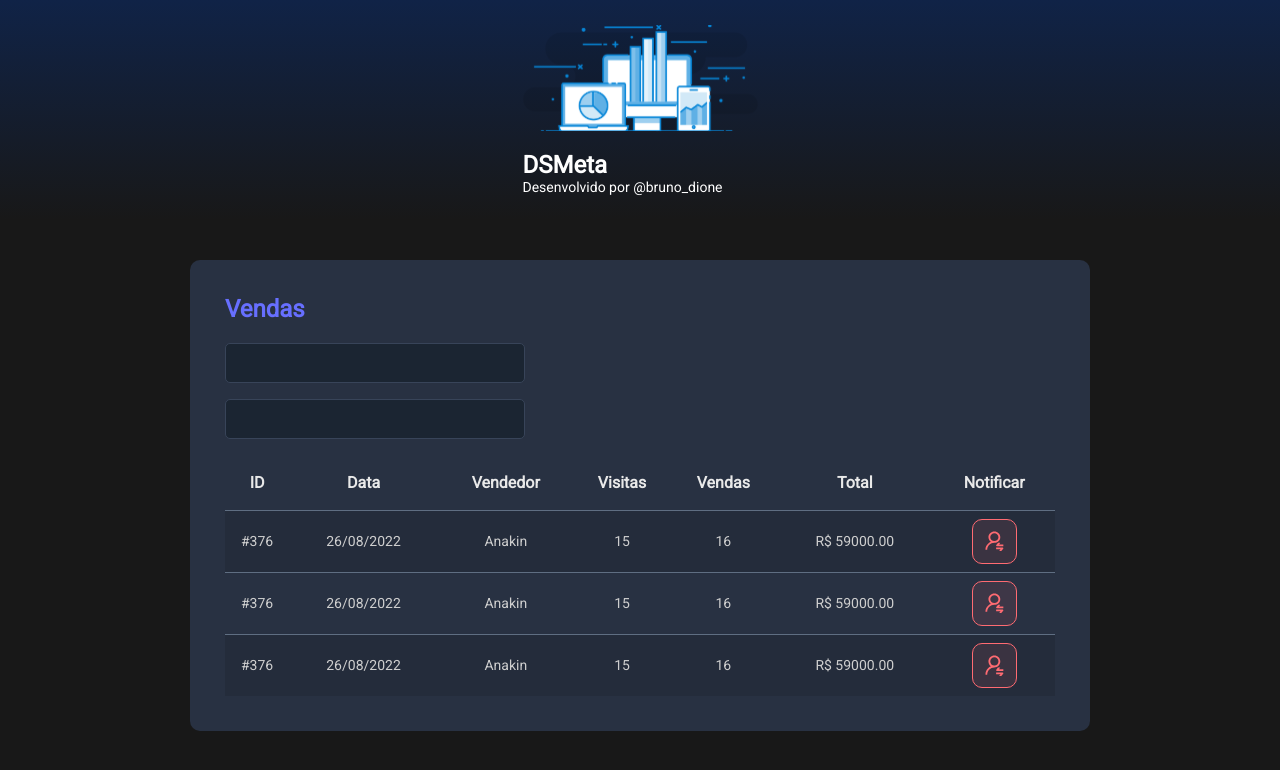
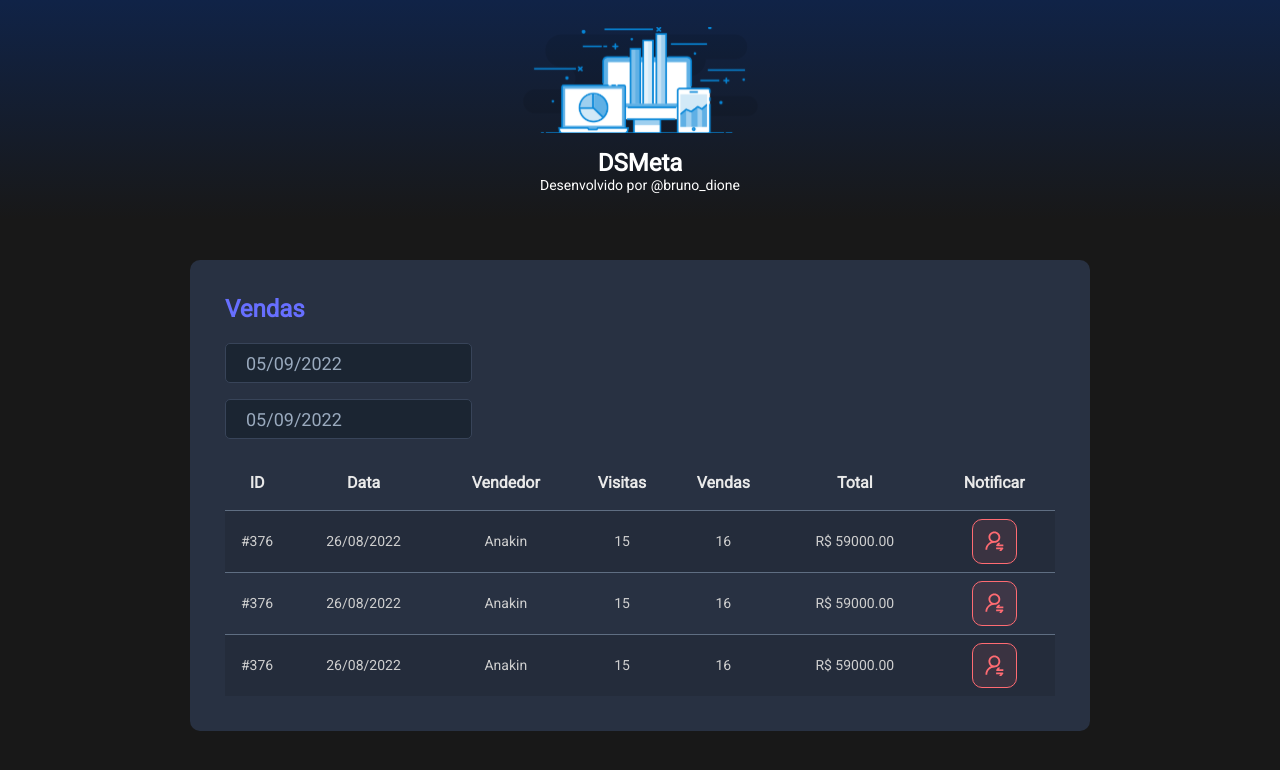
Before and after one commit to DioneJA/dsmeta, a React (Vite) app in the folder frontend/: page / in a window 1280 px wide. Shown: the top 770 px of the page. Built offline with nearby package versions, Linux system fonts and the light colour scheme.

Commit message:
DatePicker

```diff
--- a/frontend/package.json
+++ b/frontend/package.json
@@ -9,7 +9,9 @@
     "preview": "vite preview"
   },
   "dependencies": {
+    "@types/react-datepicker": "4.4.2",
     "react": "^18.2.0",
+    "react-datepicker": "4.8.0",
     "react-dom": "^18.2.0"
   },
   "devDependencies": {
--- a/frontend/src/components/Header/styles.css
+++ b/frontend/src/components/Header/styles.css
@@ -1,4 +1,4 @@
-header {
+.dsmeta-logo-container {
     background: linear-gradient(180deg, #102347 0%, #181818 100%);
     display: flex;
     align-items: center;
--- a/frontend/src/components/SalesCard/index.tsx
+++ b/frontend/src/components/SalesCard/index.tsx
@@ -1,5 +1,8 @@
-import NotificationButton from '../NotificationButton'
-import './style.css'
+import NotificationButton from '../NotificationButton';
+import './style.css';
+import DatePicker from "react-datepicker";
+import "react-datepicker/dist/react-datepicker.css";
+
 function SalesCard() {
     return (
         <>
@@ -7,12 +10,22 @@
                 <h2>Vendas</h2>
                 <div className="dsmeta-form-control-container">
                     <div>
-                        <input className="dsmeta-form-control" type="datetime" />
+                        <DatePicker
+                            selected={new Date()}
+                            onChange={(date: Date) => { }}
+                            className="dsmeta-form-control"
+                            dateFormat="dd/MM/yyyy"
+                        />
                     </div>
                 </div>
                 <div className="dsmeta-form-control-container">
                     <div>
-                        <input className="dsmeta-form-control" type="datetime" />
+                        <DatePicker
+                            selected={new Date()}
+                            onChange={(date: Date) => { }}
+                            className="dsmeta-form-control"
+                            dateFormat="dd/MM/yyyy"
+                        />
                     </div>
                 </div>
                 <div>
```
Also changed, not shown: 1 other file (tests, documents, lock files or other folders).
